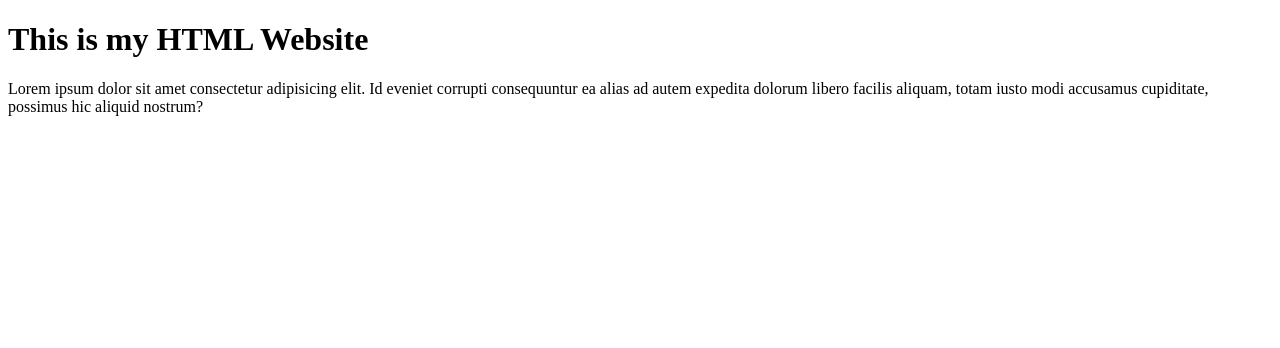
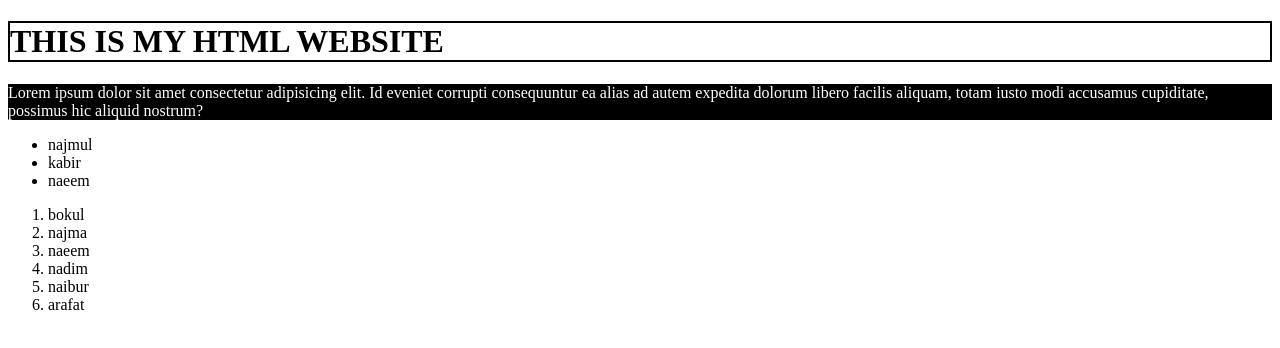
Before and after one commit to najmul19977/my-second-repo, a plain HTML site: page index.html in a window 1280 px wide. Drawn offline with Linux system fonts and the light colour scheme.

Commit message:
add style

```diff
--- a/index.html
+++ b/index.html
@@ -5,10 +5,24 @@
     <meta http-equiv="X-UA-Compatible" content="IE=edge">
     <meta name="viewport" content="width=device-width, initial-scale=1.0">
     <title>my second repo</title>
+    <link rel="stylesheet" href="style.css">
 </head>
 <body>
     <h1>This is my HTML Website</h1>
     <p>Lorem ipsum dolor sit amet consectetur adipisicing elit. Id eveniet corrupti consequuntur ea alias ad autem expedita dolorum libero facilis aliquam, totam iusto modi accusamus cupiditate, possimus hic aliquid nostrum?</p>
+    <ul>
+        <li>najmul</li>
+        <li>kabir</li>
+        <li>naeem</li>
+    </ul>
+    <ol>
+        <li>bokul</li>
+        <li>najma</li>
+        <li>naeem</li>
+        <li>nadim</li>
+        <li>naibur</li>
+        <li>arafat</li>
+    </ol>
 
 </body>
 </html>
--- /dev/null
+++ b/style.css
@@ -0,0 +1,8 @@
+p{
+    background-color: black;
+    color: white;
+}
+h1{
+    text-transform: uppercase;
+    border: 2px solid black;
+}
```
